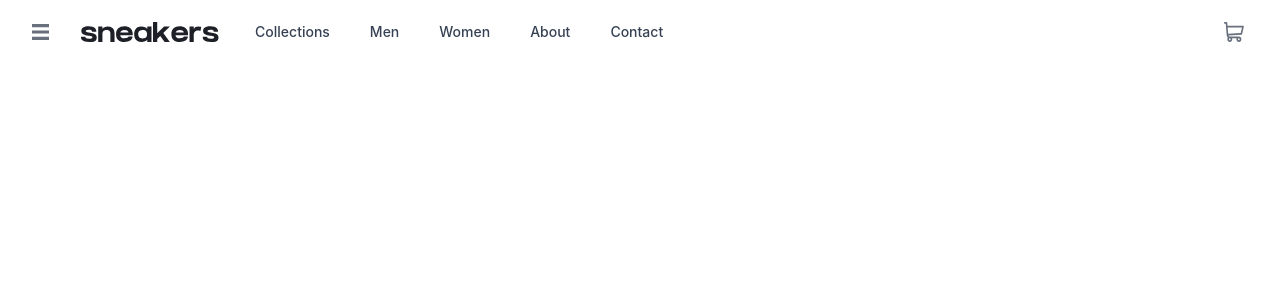
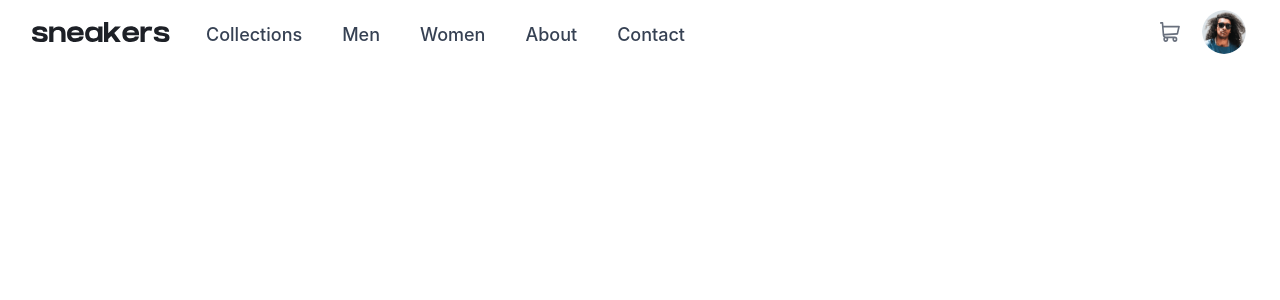
Before and after one commit to radmehr-dev/product-preview-card, a React app: page / in a window 1280 px wide. Shown: the top 300 px of the page. Built offline with nearby package versions, Linux system fonts and the light colour scheme; the HTML template or start-up script is replaced by a standard one.

Commit message:
style: improve navbar styling

```diff
--- a/src/assets/index.html
+++ /dev/null
@@ -1,44 +0,0 @@
-<!DOCTYPE html>
-<html lang="en">
-<head>
-  <meta charset="UTF-8">
-  <meta name="viewport" content="width=device-width, initial-scale=1.0"> <!-- displays site properly based on user's device -->
-
-  <link rel="icon" type="image/png" sizes="32x32" href="./images/favicon-32x32.png">
-
-  <title>Frontend Mentor | E-commerce product page</title>
-
-  <!-- Feel free to remove these styles or customise in your own stylesheet 👍 -->
-  <style>
-    .attribution { font-size: 0.6875rem; text-align: center; }
-    .attribution a { color: hsl(228, 45%, 44%); }
-  </style>
-</head>
-<body>
-
-  Collections
-  Men
-  Women
-  About
-  Contact
-
-  Sneaker Company
-
-  Fall Limited Edition Sneakers
-
-  These low-profile sneakers are your perfect casual wear companion. Featuring a
-  durable rubber outer sole, they’ll withstand everything the weather can offer.
-
-  $125.00
-  50%
-  $250.00
-
-  0
-  Add to cart
-
-  <footer class="attribution">
-    Challenge by <a href="https://www.frontendmentor.io?ref=challenge">Frontend Mentor</a>.
-    Coded by <a href="#">Your Name Here</a>.
-  </footer>
-</body>
-</html>
--- a/src/components/Navbar.jsx
+++ b/src/components/Navbar.jsx
@@ -1,13 +1,14 @@
 import logo from "../assets/images/logo.svg"
 import menu from "../assets/images/icon-menu.svg"
 import cart from "../assets/images/icon-cart.svg"
+import avatar from "../assets/images/image-avatar.png"
 
 function Navbar() {
     return (
-        <nav className="relative bg-white after:pointer-events-none after:absolute after:inset-x-0 after:bottom-0 after:h-px">
+        <nav className="relative bg-white after:pointer-events-none after:absolute after:inset-x-0 after:bottom-0 after:h-px font-light">
             <div className="mx-auto max-w-7xl px-2 sm:px-6 lg:px-8">
                 <div className="relative flex h-16 items-center justify-between">
-                    <img src={menu} alt="Menu" className="h-4 mr-8" />
+                    <img src={menu} alt="Menu" className="h-4 mr-8 block md:hidden" />
                     <div className="flex flex-1 items-center justify-start md:items-stretch md:justify-start">
                         <div className="flex shrink-0 items-center">
                             <img
@@ -20,31 +21,31 @@ function Navbar() {
                             <div className="flex space-x-4">
                                 <a
                                     href="#"
-                                    className="rounded-md px-3 py-2 text-sm font-medium text-gray-700 hover:opacity-70"
+                                    className="px-3 py-5 pt-7 font-medium text-gray-700 border-b-2 border-b-transparent hover:border-b-[hsl(26_100%_55%)] text-lg"
                                 >
                                     Collections
                                 </a>
                                 <a
                                     href="#"
-                                    className="rounded-md px-3 py-2 text-sm font-medium text-gray-700 hover:opacity-70"
+                                    className="px-3 py-5 pt-7 font-medium text-gray-700 border-b-2 border-b-transparent hover:border-b-[hsl(26_100%_55%)] text-lg"
                                 >
                                     Men
                                 </a>
                                 <a
                                     href="#"
-                                    className="rounded-md px-3 py-2 text-sm font-medium text-gray-700 hover:opacity-70"
+                                    className="px-3 py-5 pt-7 font-medium text-gray-700 border-b-2 border-b-transparent hover:border-b-[hsl(26_100%_55%)] text-lg"
                                 >
                                     Women
                                 </a>
                                 <a
                                     href="#"
-                                    className="rounded-md px-3 py-2 text-sm font-medium text-gray-700 hover:opacity-70"
+                                    className="px-3 py-5 pt-7 font-medium text-gray-700 border-b-2 border-b-transparent hover:border-b-[hsl(26_100%_55%)] text-lg"
                                 >
                                     About
                                 </a>
                                 <a
                                     href="#"
-                                    className="rounded-md px-3 py-2 text-sm font-medium text-gray-700 hover:opacity-70"
+                                    className="px-3 py-5 pt-7 font-medium text-gray-700 border-b-2 border-b-transparent hover:border-b-[hsl(26_100%_55%)] text-lg"
                                 >
                                     Contact
                                 </a>
@@ -59,7 +60,17 @@ function Navbar() {
                             <img
                                 src={cart}
                                 alt="Cart"
-                                className="block w-5 h-5"
+                                className="block w-5 h-5 mx-4"
+                            />
+                        </button>
+                        <button
+                            type="button"
+                            className=""
+                        >
+                            <img
+                                src={avatar}
+                                alt="User Avatar"
+                                className="h-12 w-12 border-2 border-transparent rounded-full hover:border-[hsl(26_100%_55%)]"
                             />
                         </button>
                     </div>
```
